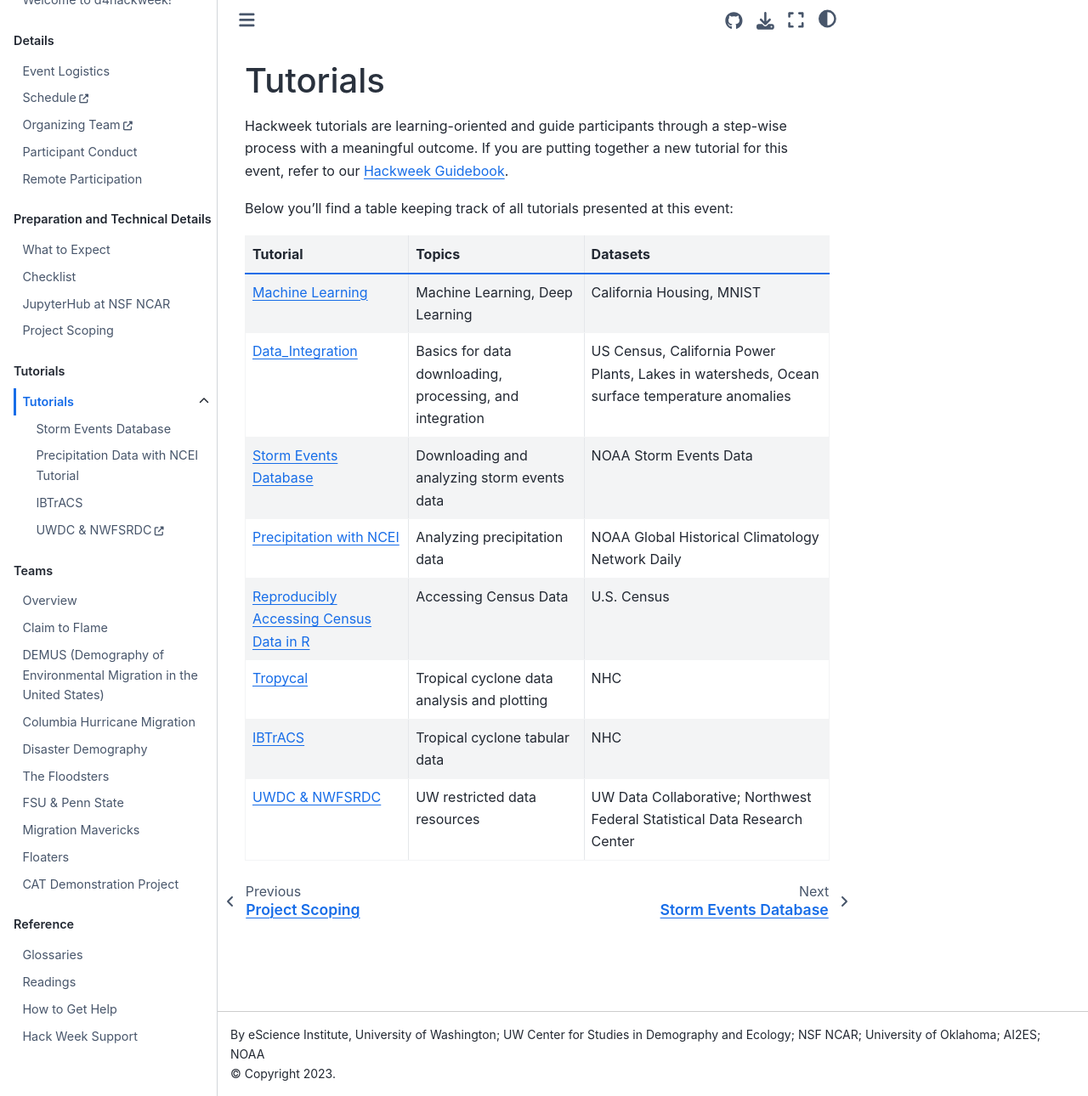
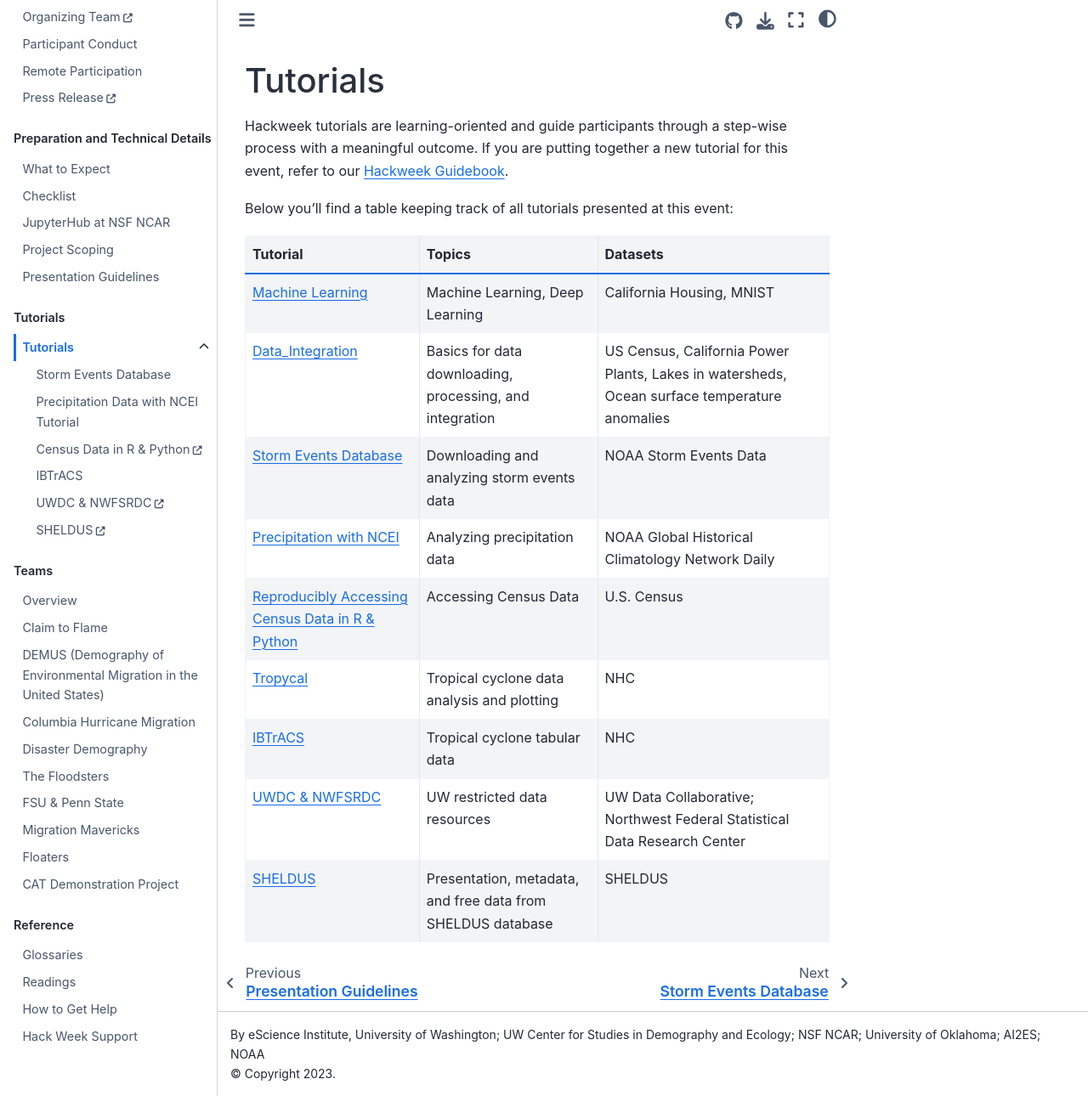
Before and after one commit to d4hackweek/d4book, a Jupyter Book: the page built from book/tutorials/index.md, in a window 1280 px wide and 1290 px high. Shown: the whole window at 85% size. Built offline with Jupyter Book 1.0.4 settings and Sphinx 7.4.7 and the Sphinx Book theme 1.1.4, drawn with Linux system fonts in a browser that asks for light colours; pages that are not in the unit, such as notebooks, are missing from menus.

Commit message:
SHELDUS tutorial
Added link to SHELDUS tutorial, edited table of contents, formatting final presentation guidelines

```diff
--- a/book/_toc.yml
+++ b/book/_toc.yml
@@ -12,6 +12,8 @@
       url: https://d4hackweek.github.io/d4book/index.html?jump_to=team
     - file: CoC
     - file: remote_participation
+    - title: Press Release
+      url: https://csde.washington.edu/news-events/2024-d4-hack-week-disasters-demography-disparities-and-decisions-presentations/
 - caption: Preparation and Technical Details
   chapters:
     - file: preliminary/index
@@ -19,18 +21,23 @@
     - file: preliminary/git
     - file: preliminary/NCAR
     - file: preliminary/project_scoping
+    - file: preliminary/presentation_guidelines
 - caption: Tutorials
   chapters:
     - file: tutorials/index
       sections:
         - file: tutorials/machine-learning/ml-tutorial-notebook
+        - file: tutorials/Data_Integration/Basic_Data_Integration.ipynb
         - file: tutorials/Storm_Events/Storm_Events_Tutorial.ipynb
         - file: tutorials/NCEI_Tutorial/Precipitation_with_NCEI_Tutorial.ipynb
+        - title: Census Data in R & Python
+          url: https://github.com/d4hackweek/D4-Census-in-R-Python
         - file: tutorials/Tropycal/Tropycal.ipynb
         - file: tutorials/IBTrACS/Using_IBTrACS.ipynb
         - title: UWDC & NWFSRDC
           url: https://docs.google.com/presentation/d/16uVIiVkF30LJhzRqhZGtwfbcmj4fV2fn/edit
-        - file: tutorials/Data_Integration/Basic_Data_Integration.ipynb
+        - title: SHELDUS
+          url: https://drive.google.com/drive/folders/16BqJsNXB07NW3Qs9-g3SNtalDG3_97Dv?usp=sharing
 - caption: Teams
   chapters:
     - file: teams/index
--- a/book/tutorials/index.md
+++ b/book/tutorials/index.md
@@ -10,7 +10,8 @@
 | [Data_Integration](./Data_Integration/Basic_Data_Integration.ipynb) | Basics for data downloading, processing, and integration | US Census, California Power Plants, Lakes in watersheds, Ocean surface temperature anomalies |
 | [Storm Events Database](./Storm_Events/Storm_Events_Tutorial.ipynb) | Downloading and analyzing storm events data | NOAA Storm Events Data    |
 | [Precipitation with NCEI](./NCEI_Tutorial/Precipitation_with_NCEI_Tutorial.ipynb) | Analyzing precipitation data | NOAA Global Historical Climatology Network Daily    |
-| [Reproducibly Accessing Census Data in R](https://github.com/d4hackweek/D4-Census-in-R-Python) | Accessing Census Data | U.S. Census |
+| [Reproducibly Accessing Census Data in R & Python](https://github.com/d4hackweek/D4-Census-in-R-Python) | Accessing Census Data | U.S. Census |
 | [Tropycal](./Tropycal/Tropycal.ipynb) | Tropical cyclone data analysis and plotting | NHC |
 | [IBTrACS](./IBTrACS/Using_IBTrACS.ipynb) | Tropical cyclone tabular data | NHC |
 | [UWDC & NWFSRDC](https://docs.google.com/presentation/d/16uVIiVkF30LJhzRqhZGtwfbcmj4fV2fn/edit#slide=id.p1) | UW restricted data resources | UW Data Collaborative; Northwest Federal Statistical Data Research Center|
+| [SHELDUS](https://drive.google.com/drive/folders/16BqJsNXB07NW3Qs9-g3SNtalDG3_97Dv?usp=drive_link) | Presentation, metadata, and free data from SHELDUS database | SHELDUS|
```
Also changed, not shown: book/preliminary/presentation_guidelines.md (+1 -1 lines).
